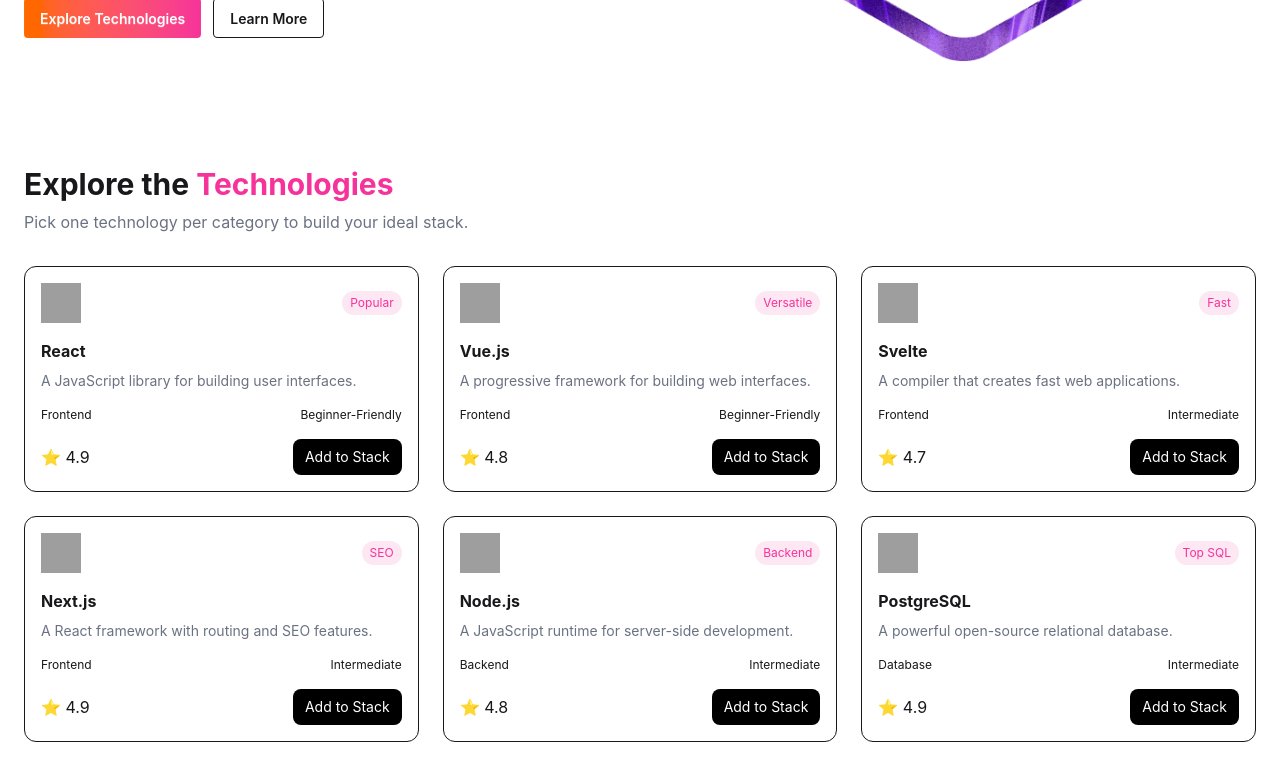
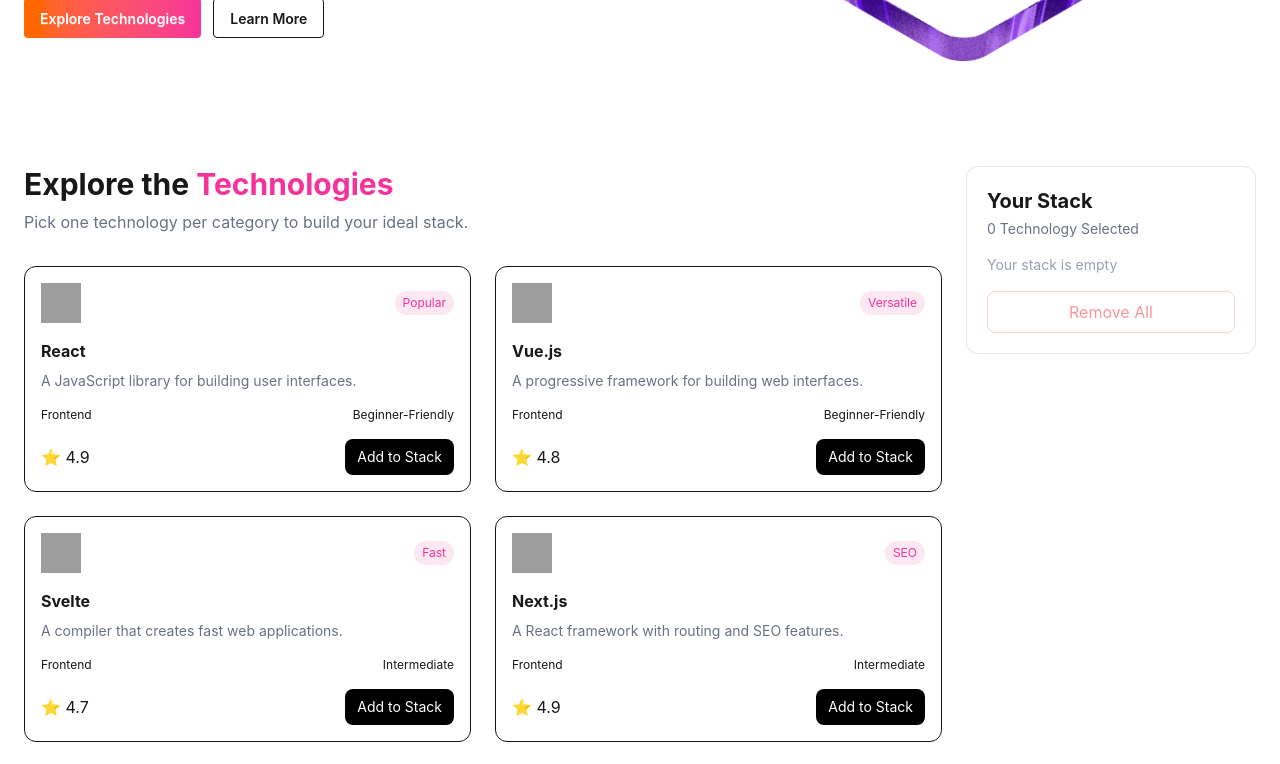
Before and after one commit to subaita512/Dev-Stack-Project, a React (Vite) app: page / in a window 1280 px wide. Shown: the part 400-1164 px from the top of the page. Built offline with nearby package versions, Linux system fonts and the light colour scheme; grey boxes are pictures that could not be loaded.

Commit message:
added task side bar and fixed technology section and tecknology card

```diff
--- a/src/App.tsx
+++ b/src/App.tsx
@@ -1,14 +1,47 @@
+import { useState } from "react";
 import Navbar from "./Navbar";
 import HeroSection from "./HeroSection";
 import TechnologySection from "./components/TechnologySection";
 import StackSidebar from "./components/StackSidebar";
 
+type Technology = {
+  id: string;
+  name: string;
+  category: string;
+  description: string;
+  icon: string;
+  rating: number;
+  difficulty: string;
+  badge: string;
+};
+
 function App() {
+  const [stack, setStack] = useState<Technology[]>([]);
+
   return (
     <>
       <Navbar />
       <HeroSection />
-      <TechnologySection />
+
+      <div className="max-w-7xl mx-auto px-6 py-10">
+        <div className="grid grid-cols-1 lg:grid-cols-4 gap-6">
+
+          <div className="lg:col-span-3">
+            <TechnologySection
+              stack={stack}
+              setStack={setStack}
+            />
+          </div>
+
+          <div className="lg:col-span-1">
+            <StackSidebar
+              stack={stack}
+              setStack={setStack}
+            />
+          </div>
+
+        </div>
+      </div>
     </>
   );
 }
--- a/src/components/StackSidebar.tsx
+++ b/src/components/StackSidebar.tsx
@@ -1,3 +1,5 @@
+import type { Dispatch, SetStateAction } from "react";
+
 type Technology = {
   id: string;
   name: string;
@@ -7,11 +9,26 @@
 
 type StackSidebarProps = {
   stack: Technology[];
+  setStack: Dispatch<SetStateAction<Technology[]>>;
 };
 
-function StackSidebar({ stack }: StackSidebarProps) {
+function StackSidebar({
+  stack,
+  setStack,
+}: StackSidebarProps) {
+
+  const handleRemove = (id: string) => {
+    setStack((previousStack) =>
+      previousStack.filter((item) => item.id !== id)
+    );
+  };
+
+  const handleRemoveAll = () => {
+    setStack([]);
+  };
+
   return (
-    <div className="border rounded-xl p-5 bg-white">
+    <div className="border border-gray-200 rounded-xl p-5 bg-white">
       <h2 className="font-bold text-xl">
         Your Stack
       </h2>
@@ -29,15 +46,15 @@
           stack.map((item) => (
             <div
               key={item.id}
-              className="border rounded-lg p-3 mb-3 flex items-center gap-3"
+              className="border border-gray-200 rounded-lg p-3 mb-3 flex items-center gap-3"
             >
               <img
                 src={item.icon}
                 alt={item.name}
-                className="w-8 h-8"
+                className="w-8 h-8 object-contain"
               />
 
-              <div>
+              <div className="flex-1">
                 <h3 className="font-medium">
                   {item.name}
                 </h3>
@@ -46,12 +63,23 @@
                   {item.category}
                 </p>
               </div>
+
+              <button
+                onClick={() => handleRemove(item.id)}
+                className="text-gray-400 hover:text-red-500 text-lg"
+              >
+                ✕
+              </button>
             </div>
           ))
         )}
       </div>
 
-      <button className="w-full border border-red-300 text-red-500 py-2 rounded-lg mt-4">
+      <button
+        onClick={handleRemoveAll}
+        disabled={stack.length === 0}
+        className="w-full border border-red-300 text-red-500 py-2 rounded-lg mt-4 hover:bg-red-50 disabled:opacity-50 disabled:cursor-not-allowed"
+      >
         Remove All
       </button>
     </div>
--- a/src/components/TechnologyCard.tsx
+++ b/src/components/TechnologyCard.tsx
@@ -11,9 +11,27 @@
 
 type TechnologyCardProps = {
     technology: Technology;
+    stack: Technology[];
+    setStack: React.Dispatch<React.SetStateAction<Technology[]>>;
 };
 
-function TechnologyCard({ technology }: TechnologyCardProps) {
+function TechnologyCard({
+    technology,
+    stack,
+    setStack,
+}: TechnologyCardProps) {
+    const isAdded = stack.some(
+        (item) => item.id === technology.id
+    );
+
+    const handleAddToStack = () => {
+        if (isAdded) {
+            alert("Technology already added!");
+            return;
+        }
+
+        setStack([...stack, technology]);
+    };
     return (
         <div className="border rounded-xl p-4 bg-white">
             <div className="flex justify-between items-center">
@@ -44,8 +62,13 @@
             <div className="flex justify-between items-center mt-4">
                 <span>⭐ {technology.rating}</span>
 
-        <button className="bg-black text-white px-3 py-2 rounded-lg text-sm">
-          Add to Stack
+                <button
+                    onClick={handleAddToStack}
+                    disabled={isAdded}
+                    className={`bg-black text-white px-3 py-2 rounded-lg text-sm ${isAdded ? "bg-green-600" : "bg-black"
+                        }`}
+                >
+                    {isAdded ? "✓ Added to Stack" : "Add to Stack"}
                 </button>
             </div>
         </div>
--- a/src/components/TechnologySection.tsx
+++ b/src/components/TechnologySection.tsx
@@ -1,25 +1,45 @@
+import type { Dispatch, SetStateAction } from "react";
 import technologies from "../data/technologies.json";
 import TechnologyCard from "./TechnologyCard";
 
-function TechnologySection() {
+type Technology = {
+  id: string;
+  name: string;
+  category: string;
+  description: string;
+  icon: string;
+  rating: number;
+  difficulty: string;
+  badge: string;
+};
+
+type TechnologySectionProps = {
+  stack: Technology[];
+  setStack: Dispatch<SetStateAction<Technology[]>>;
+};
+
+function TechnologySection({
+  stack,
+  setStack,
+}: TechnologySectionProps) {
   return (
-    <section className="max-w-7xl mx-auto px-6 py-10">
+    <section>
       <h2 className="text-3xl font-bold mb-2">
         Explore the{" "}
-        <span className="text-pink-500">
-          Technologies
-        </span>
+        <span className="text-pink-500">Technologies</span>
       </h2>
 
       <p className="text-gray-500 mb-8">
         Pick one technology per category to build your ideal stack.
       </p>
 
-      <div className="grid grid-cols-1 md:grid-cols-2 lg:grid-cols-3 gap-6">
+      <div className="grid grid-cols-1 md:grid-cols-2 gap-6">
         {technologies.map((technology) => (
           <TechnologyCard
             key={technology.id}
             technology={technology}
+            stack={stack}
+            setStack={setStack}
           />
         ))}
       </div>
```
Lines whose indentation alone changed are shown as unchanged.
